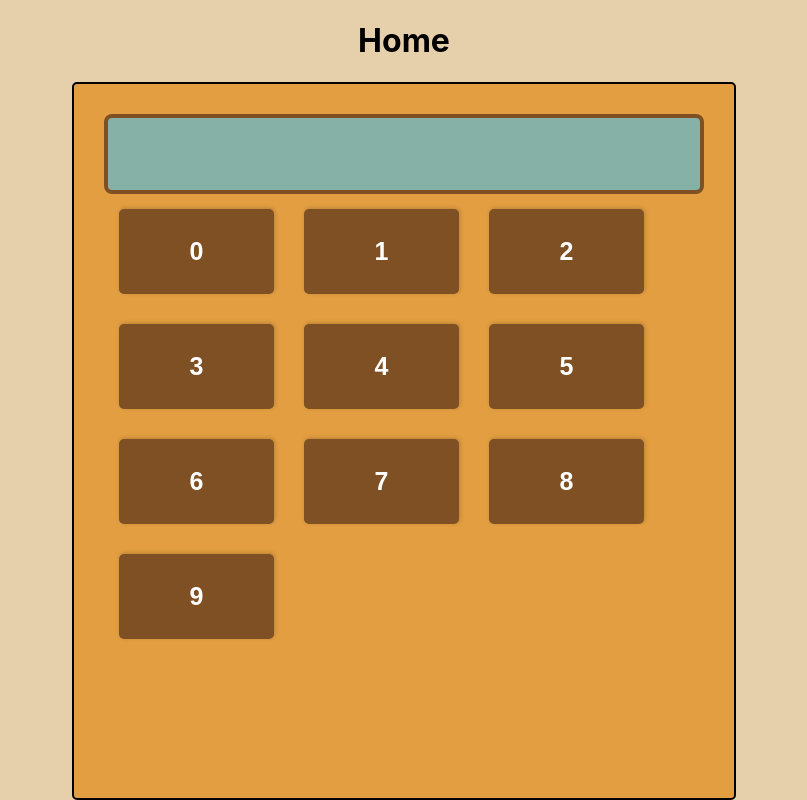
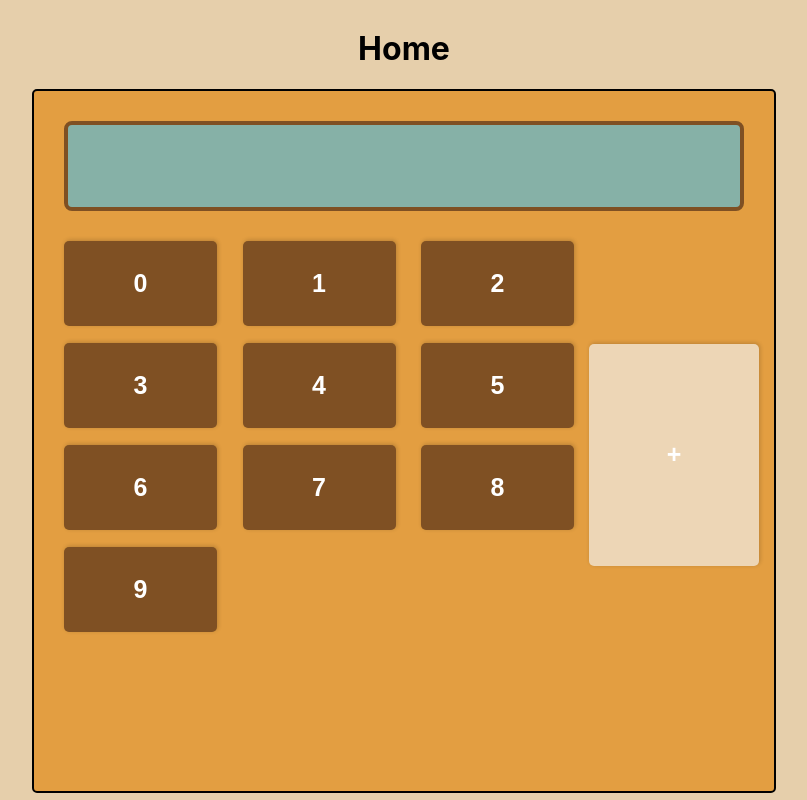
Before and after one commit to JacqueWhite/simple-calculator, a React (Create React App) app: page / in a window 1280 px wide. Shown: the whole page, without its empty margins (236-1043 px from the left). Built offline with nearby package versions, Linux system fonts and the light colour scheme.

Commit message:
layout styles

```diff
--- a/src/components/Calculator.jsx
+++ b/src/components/Calculator.jsx
@@ -1,18 +1,18 @@
-import React from "react"
-import "./style.css"
+import React from "react";
+import "./style.css";
 
 const NumberButtons = () => {
-  const calculatorNumbers = []
+  const calculatorNumbers = [];
   for (let i = 0; i <= 9; i++) {
-    calculatorNumbers.push(i)
+    calculatorNumbers.push(i);
   }
   const Buttons = calculatorNumbers.map(number => (
     <button className="number-button">
       <p className="number-text">{number}</p>
     </button>
-  ))
-  return <div>{Buttons}</div>
-}
+  ));
+  return Buttons;
+};
 
 export default class Calculator extends React.Component {
   render() {
@@ -25,10 +25,17 @@ export default class Calculator extends React.Component {
             className="calculator-input"
           />
         </div>
-        <div>
-          <NumberButtons />
+        <div className="calculator-buttons-container">
+          <div className="calculator-numbers-container">
+            <NumberButtons />
+          </div>
+          <div className="calculator-operators-container">
+            <button className="add-button">
+              <p className="number-text">+</p>
+            </button>
+          </div>
         </div>
       </div>
-    )
+    );
   }
 }
--- a/src/components/style.css
+++ b/src/components/style.css
@@ -1,6 +1,7 @@
 .calculator-container {
-  height: 700px;
-  width: 600px;
+  height: 80%;
+  width: 60%;
+  max-width: 680px;
   background-color: #e39e41;
   border: 2px solid black;
   border-radius: 5px;
@@ -15,7 +16,7 @@
 }
 
 .calculator-input {
-  height: 70px;
+  height: 10vh;
   width: 100%;
   background-color: #86b1a7;
   border: 4px #7f5023 solid;
@@ -24,13 +25,31 @@
 
 .number-button {
   height: 85px;
-  width: 155px;
+  width: 100%;
+  padding: 15px;
+  border: none;
+  border-radius: 5px;
+  box-shadow: 1px -1px 4px rgba(0, 0, 0, 0.19);
+  background-color: #7f5023;
+}
+
+.number-button:hover {
+  background-color: #a16022;
+}
+
+.add-button {
+  height: 60%;
+  width: 100%;
   padding: 15px;
   margin: 15px;
   border: none;
   border-radius: 5px;
   box-shadow: 1px -1px 4px rgba(0, 0, 0, 0.19);
-  background-color: #7f5023;
+  background-color: #edd6b6;
+}
+
+.add-button:hover {
+  background-color: #cfbb9f;
 }
 
 .number-text {
@@ -40,3 +59,24 @@
   padding: 0;
   margin: 0;
 }
+
+.calculator-buttons-container {
+  display: flex;
+  flex-direction: row;
+}
+
+.calculator-numbers-container {
+  display: grid;
+  grid-template-columns: 1fr 1fr 1fr;
+  grid-auto-rows: auto;
+  grid-gap: 5%;
+  width: 75%;
+  margin-top: 30px;
+}
+
+.calculator-operators-container {
+  display: flex;
+  flex-direction: column;
+  justify-content: flex-end;
+  width: 25%;
+}
```
